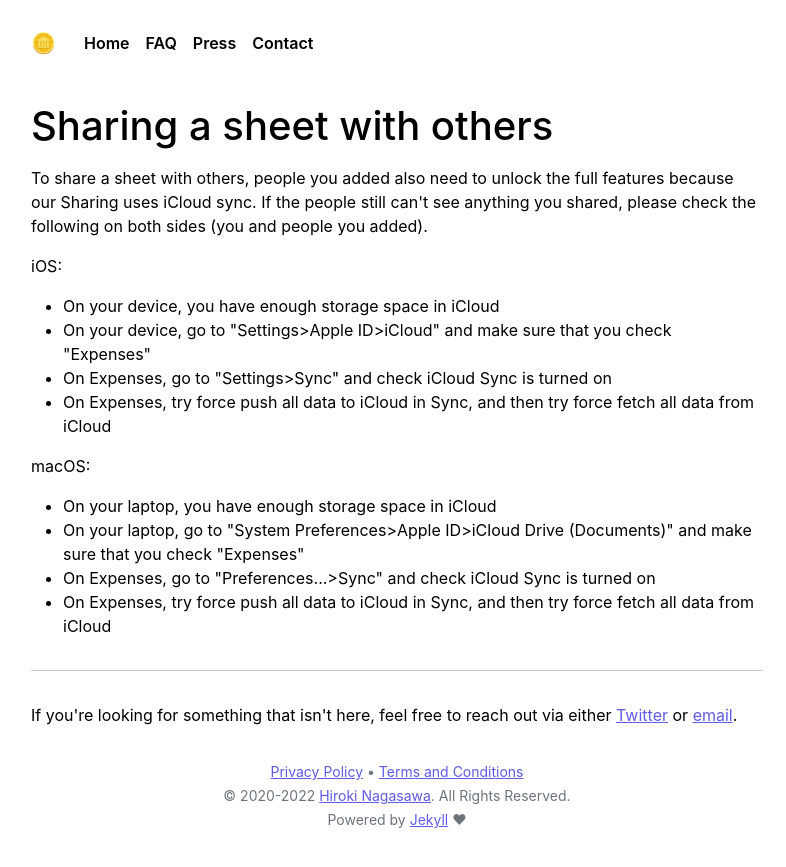
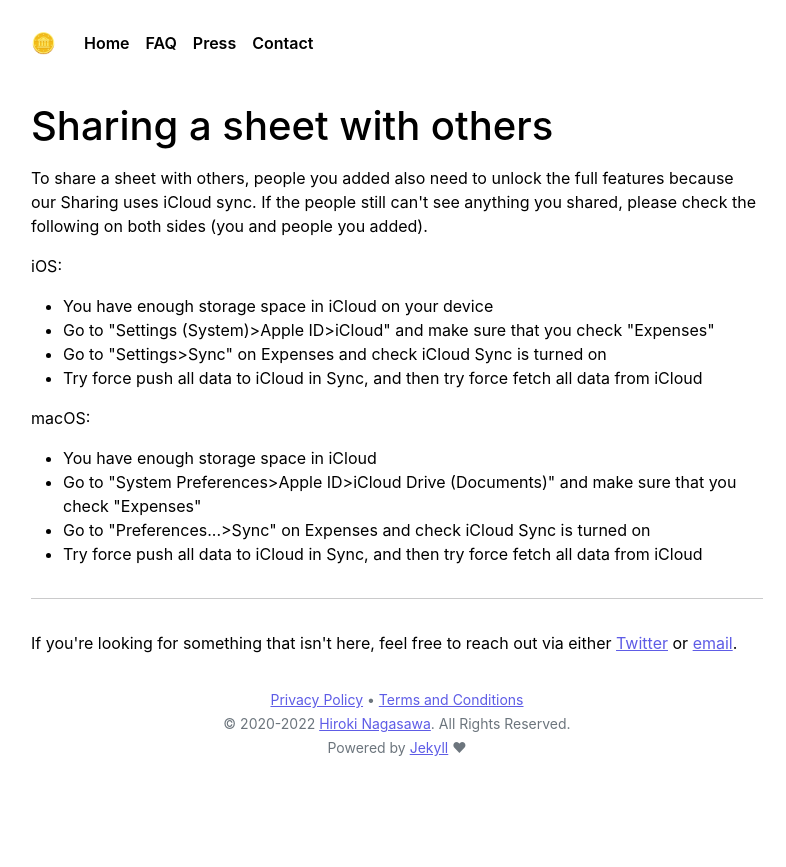
Before and after one commit to bluecometlabs/getexpenses.app, a Jekyll site: the page built from pages/faq/sharing-sheet-with-others.md, in a window 1280 px wide. Shown: the top 867 px of the page, without its empty margins (243-1029 px from the left). Built offline with Jekyll 4.4.1, drawn with Linux system fonts in a browser that asks for light colours.

Commit message:
Improve faq pages

```diff
--- a/pages/faq/sharing-sheet-with-others.md
+++ b/pages/faq/sharing-sheet-with-others.md
@@ -9,18 +9,18 @@
 
 <p>iOS:</p>
 <ul>
-    <li>On your device, you have enough storage space in iCloud</li>
-    <li>On your device, go to "Settings>Apple ID>iCloud" and make sure that you check "Expenses"</li>
-    <li>On Expenses, go to "Settings>Sync" and check iCloud Sync is turned on</li>
-    <li>On Expenses, try force push all data to iCloud in Sync, and then try force fetch all data from iCloud</li>
+    <li>You have enough storage space in iCloud on your device</li>
+    <li>Go to "Settings (System)>Apple ID>iCloud" and make sure that you check "Expenses"</li>
+    <li>Go to "Settings>Sync" on Expenses and check iCloud Sync is turned on</li>
+    <li>Try force push all data to iCloud in Sync, and then try force fetch all data from iCloud</li>
 </ul>
 
 <p>macOS:</p>
 <ul>
-    <li>On your laptop, you have enough storage space in iCloud</li>
-    <li>On your laptop, go to "System Preferences>Apple ID>iCloud Drive (Documents)" and make sure that you check "Expenses"</li>
-    <li>On Expenses, go to "Preferences...>Sync" and check iCloud Sync is turned on</li>
-    <li>On Expenses, try force push all data to iCloud in Sync, and then try force fetch all data from iCloud</li>
+    <li>You have enough storage space in iCloud</li>
+    <li>Go to "System Preferences>Apple ID>iCloud Drive (Documents)" and make sure that you check "Expenses"</li>
+    <li>Go to "Preferences...>Sync" on Expenses and check iCloud Sync is turned on</li>
+    <li>Try force push all data to iCloud in Sync, and then try force fetch all data from iCloud</li>
 </ul>
 
 {% include faq_footer.html %}
```
Also changed, not shown: pages/faq/disabled-icloud-sync.md (+2 -2 lines), pages/faq/icloud-sync-is-not-working.md (+3 -3 lines), pages/faq/universal-purchase.md (+2 -2 lines).
